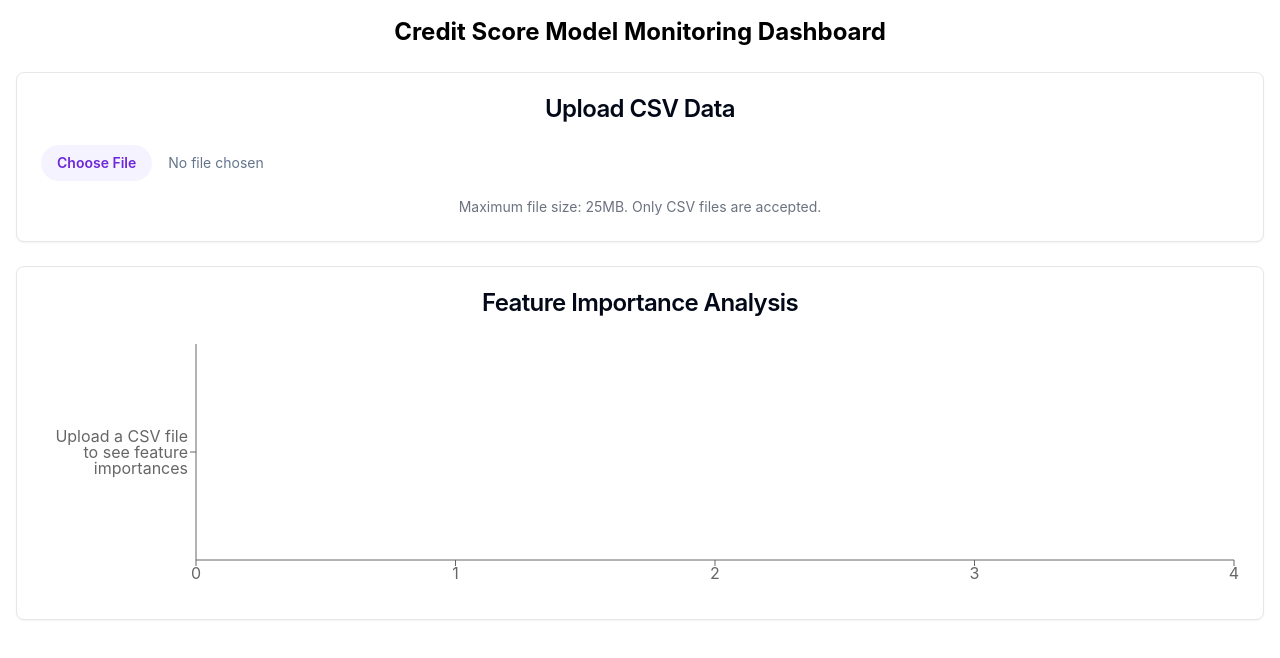
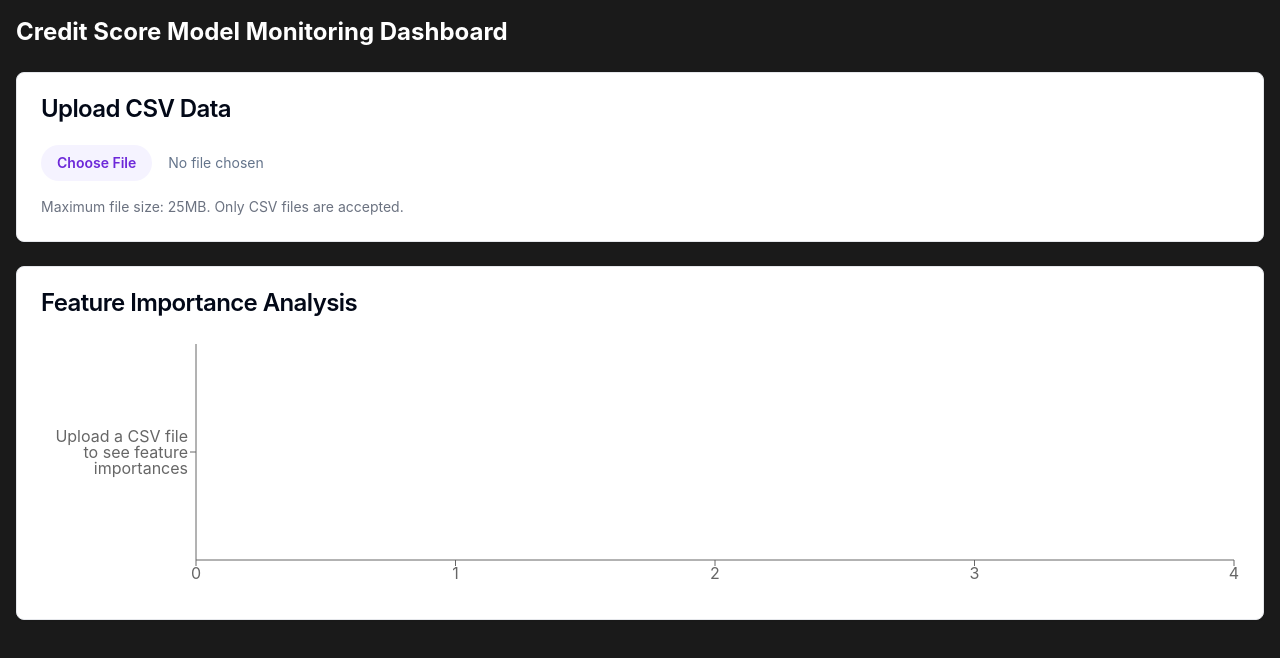
Before and after one commit to manuelarceaguirre/ProgrammingSupplement, a React (Create React App) app: page / in a window 1280 px wide. Shown: the top 658 px of the page. Built offline with nearby package versions, Linux system fonts and the light colour scheme; the HTML template or start-up script is replaced by a standard one.

Commit message:
dark theme

```diff
--- a/src/App.js
+++ b/src/App.js
@@ -1,12 +1,26 @@
 import React from 'react';
 import './App.css';
+import { createTheme, ThemeProvider } from '@mui/material/styles';
 import ModelMonitoringDashboard from './components/ModelMonitoringDashboard';
+
+const darkTheme = createTheme({
+  palette: {
+    mode: 'dark',
+    primary: {
+      main: '#646cff',
+    },
+    background: {
+      default: '#1a1a1a',
+      paper: '#2d2d2d',
+    },
+  },
+});
 
 function App() {
   return (
-    <div className="App">
+    <ThemeProvider theme={darkTheme}>
       <ModelMonitoringDashboard />
-    </div>
+    </ThemeProvider>
   );
 }
 
--- a/src/components/ModelMonitoringDashboard.jsx
+++ b/src/components/ModelMonitoringDashboard.jsx
@@ -124,6 +124,19 @@ const ModelMonitoringDashboard = () => {
     } finally {
       setIsLoading(false);
     }
+  };
+
+  // Chart configuration
+  const chartOptions = {
+    theme: {
+      mode: 'dark',
+      palette: 'palette8',
+    },
+    chart: {
+      background: 'var(--bg-secondary)',
+      foreColor: 'var(--text-primary)',
+    },
+    // ... rest of your chart options
   };
 
   return (
--- a/src/index.css
+++ b/src/index.css
@@ -1,5 +1,16 @@
+:root {
+  --bg-primary: #1a1a1a;
+  --bg-secondary: #2d2d2d;
+  --text-primary: #ffffff;
+  --text-secondary: #b3b3b3;
+  --accent-color: #646cff;
+  --border-color: #404040;
+}
+
 body {
   margin: 0;
+  background-color: var(--bg-primary);
+  color: var(--text-primary);
   font-family: -apple-system, BlinkMacSystemFont, 'Segoe UI', 'Roboto', 'Oxygen',
     'Ubuntu', 'Cantarell', 'Fira Sans', 'Droid Sans', 'Helvetica Neue',
     sans-serif;
```
